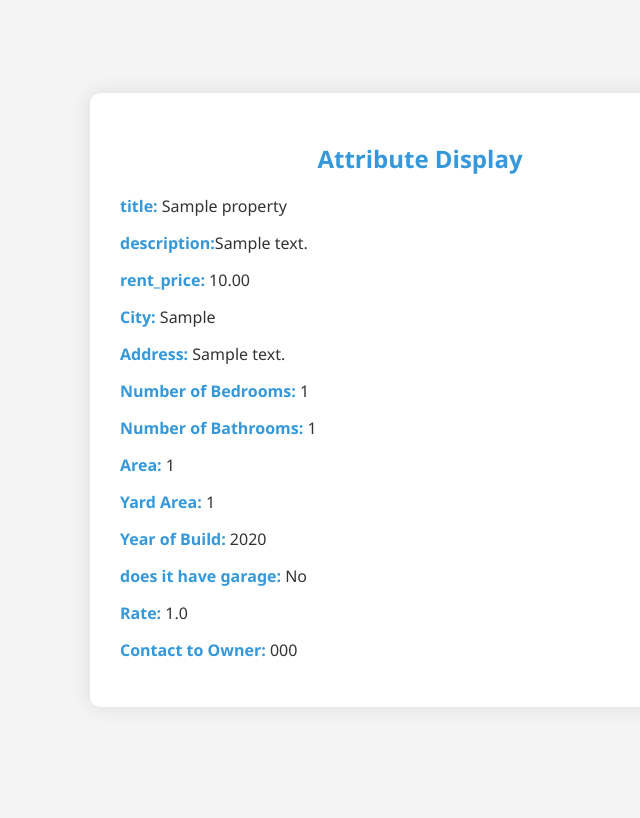
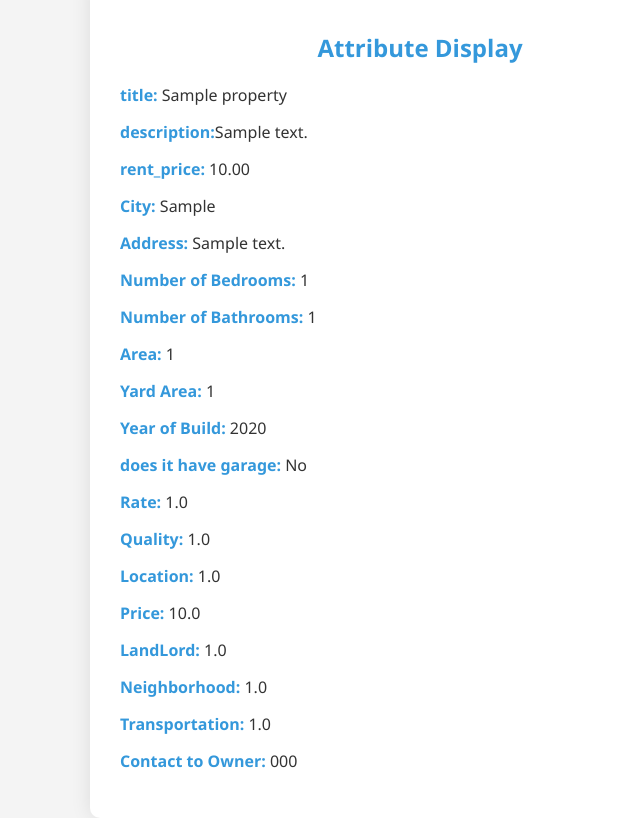
Before and after one commit to ellite0925/RealEstateDjango, a Django app: page /property/1 in a window 1280 px wide. Shown: the whole page, without its empty margins (220-860 px from the left). Before the commit the page ends 657 px from the top, so only its background shows below. Run offline with Django 5.2, Linux system fonts and the light colour scheme; tables that the repository leaves empty hold one stand-in row (values such as "Sample post").

Commit message:
Show Avg for All Reveiws

```diff
--- a/MySite/dto.py
+++ b/MySite/dto.py
@@ -1,6 +1,6 @@
 class Dto():
     def __init__(self, title, description, rent_price, house_city, house_address, bedrooms, bathrooms, area, yard_area,
-                 year, garage, review, owner_number):
+                 year, garage, review, quality, location, price, landlord, neighborhood, transportation, owner_number):
         self.title = title
         self.description = description
         self.rent_price = rent_price
@@ -13,6 +13,12 @@
         self.year = year
         self.garage = garage
         self.review = review
+        self.quality = quality
+        self.location = location
+        self.price = price
+        self.landlord = landlord
+        self.neighborhood = neighborhood
+        self.transportation = transportation
         self.owner_number = owner_number
 
     def convertBooleanToString(self, dto):
--- a/MySite/templates/property.html
+++ b/MySite/templates/property.html
@@ -64,9 +64,14 @@
             <li><strong>Year of Build:</strong> {{prop.year}}</li>
             <li><strong>does it have garage:</strong> {{prop.garage}}</li>
             <li><strong>Rate:</strong> {{prop.review}}</li>
+            <li><strong>Quality:</strong> {{prop.quality}}</li>
+            <li><strong>Location:</strong> {{prop.location}}</li>
+            <li><strong>Price:</strong> {{prop.price}}</li>
+            <li><strong>LandLord:</strong> {{prop.landlord}}</li>
+            <li><strong>Neighborhood:</strong> {{prop.neighborhood}}</li>
+            <li><strong>Transportation:</strong> {{prop.transportation}}</li>
             <li><strong>Contact to Owner:</strong> {{prop.owner_number}}</li>
         </ul>
     </section>
-
 </body>
 </html>
--- a/MySite/views.py
+++ b/MySite/views.py
@@ -33,8 +33,9 @@
 def property_view(request, property_id):
     prop = Property.objects.select_related('house_owner').get(id=property_id)
     dto = Dto(prop.title, prop.description, prop.rent_price, prop.house_city, prop.house_address, prop.bedrooms,
-              prop.bathrooms, prop.area, prop.yard_area, prop.year, prop.garage, prop.house_review,
-              prop.house_owner.phone_number)
+              prop.bathrooms, prop.area, prop.yard_area, prop.year, prop.garage, prop.house_review, prop.house_quality,
+              prop.house_location, prop.house_price, prop.house_landlord, prop.house_neighborhood,
+              prop.house_transportation, prop.house_owner.phone_number)
     dto.convertBooleanToString(dto)
     return render(request, 'property.html', {'prop': dto})
 
```
